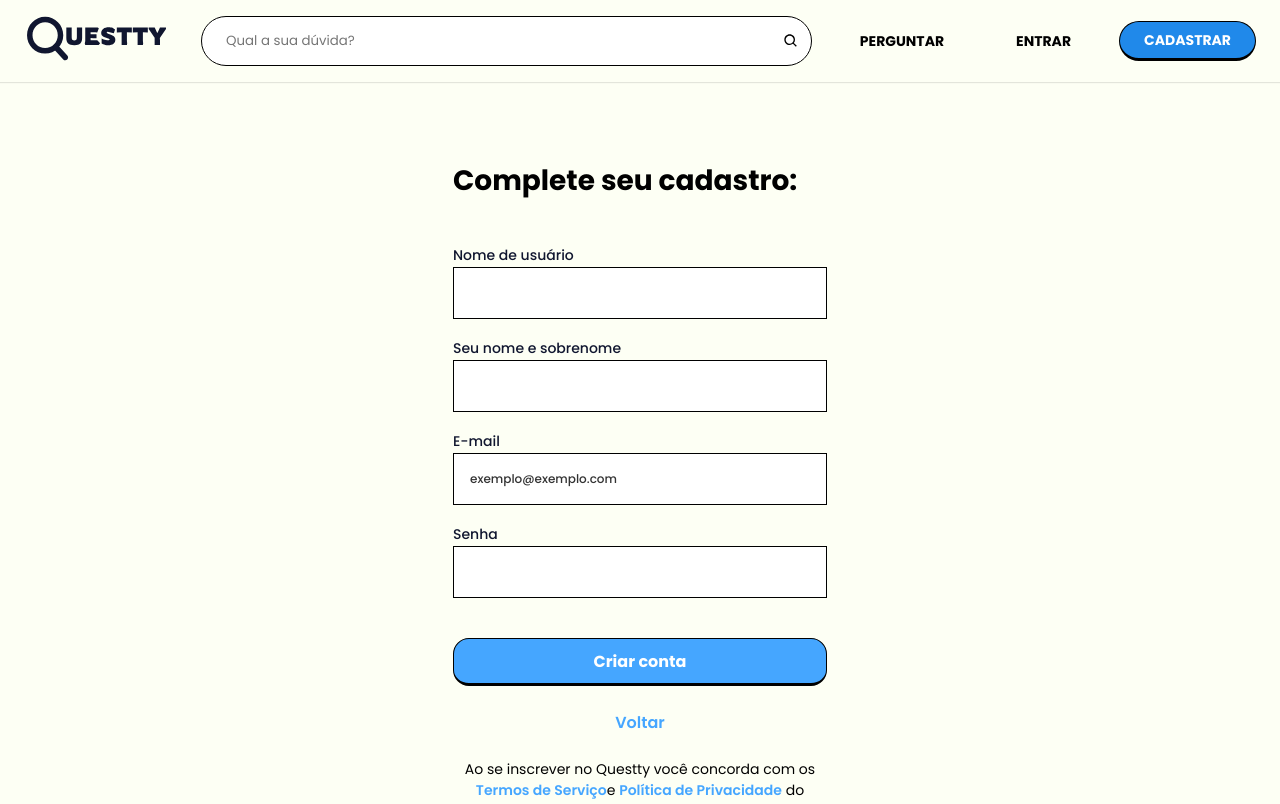
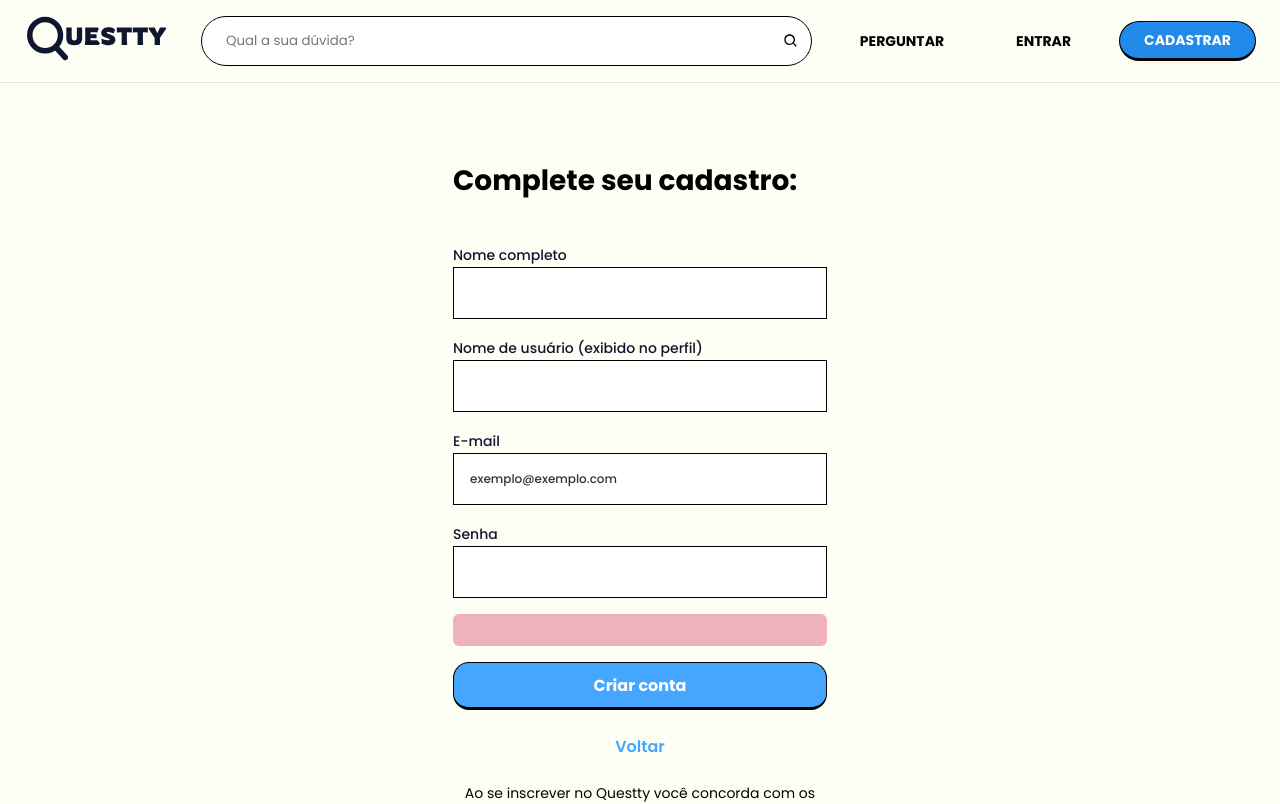
Before and after one commit to joaovrcosta/questty-fronted, a Next.js app: page /signup/register in a window 1280 px wide. Shown: the top 804 px of the page. Built offline with nearby package versions, Linux system fonts and the light colour scheme.

Commit message:
update: added errors display for signUp page

```diff
--- a/src/pages/signup/register/index.tsx
+++ b/src/pages/signup/register/index.tsx
@@ -22,34 +22,28 @@ const registerSchema = zod.object({
     .string()
     .min(3, 'O nome de usuário deve ter no mínimo 3 caracteres')
     .max(22, 'O nome de usuário deve ter no máximo 22 caracteres')
-    .refine((value) => /^[a-z]+$/.test(value), {
-      message: 'O nome de usuário deve conter apenas letras minúsculas',
-      path: ['username'],
-    }),
+    .regex(
+      /^[a-z]+$/,
+      'O nome de usuário deve conter apenas letras minúsculas'
+    ),
   email: zod.string().email('E-mail inválido'),
   password: zod
     .string()
     .min(6, 'A senha deve ter no mínimo 6 caracteres')
     .max(32, 'A senha deve ter no máximo 22 caracteres')
-    .refine((value) => /[A-Z]+/.test(value), {
-      message: 'A senha deve conter pelo menos uma letra maiúscula',
-      path: ['password'],
-    })
-    .refine((value) => /[!@#$%^&*()_+{}\[\]:;<>,.?~\\-]+/.test(value), {
-      message: 'A senha deve conter pelo menos um caractere especial',
-      path: ['password'],
-    })
-    .refine((value) => (value.match(/[0-9]/g) || []).length >= 2, {
-      message: 'A senha deve conter pelo menos dois números',
-      path: ['password'],
-    }),
+    .regex(/[A-Z]+/, 'A senha deve conter pelo menos uma letra maiúscula')
+    .regex(
+      /[!@#$%^&*()_+{}\[\]:;<>,.?~\\-]+/,
+      'A senha deve conter pelo menos um caractere especial'
+    )
+    .regex(/[0-9]+/, 'A senha deve conter pelo menos um número'),
   name: zod.string().min(3, 'O nome deve ter no mínimo 3 caracteres'),
 })
 
 type RegisterFormData = zod.infer<typeof registerSchema>
 
 export default function Register() {
-  const [error, setError] = useState<string | null>(null)
+  const [error, setError] = useState<string | null>('')
   const { register, handleSubmit, watch, formState, setValue } =
     useForm<RegisterFormData>({
       resolver: zodResolver(registerSchema),
@@ -65,7 +59,7 @@ export default function Register() {
 
   const { isSubmitting } = formState
 
-  const handleRegister = async (data: RegisterFormData) => {
+  const onSubmit = async (data: RegisterFormData) => {
     try {
       const { username, email, password, name } = data
 
@@ -75,7 +69,13 @@ export default function Register() {
         password,
         name,
       })
-      await Router.push(`/signin?email=${email}`)
+
+      // Verifique o status da resposta para detectar um erro 409
+      if (response.status === 409) {
+        setError('Usuário ou e-mail já existe')
+      } else {
+        await Router.push(`/signin?email=${email}`)
+      }
     } catch (error) {
       if (axios.isAxiosError(error)) {
         const axiosError = error as AxiosError
@@ -105,14 +105,30 @@ export default function Register() {
           <Heading size="md" color="black" weight="bold">
             Complete seu cadastro:
           </Heading>
-          <S.FormContainer onSubmit={handleSubmit(handleRegister)}>
+          <S.FormContainer onSubmit={handleSubmit(onSubmit)}>
+            <pre>{formState.errors.username?.message}</pre>
             <S.InputContainer>
+              <Input
+                {...register('name')}
+                variant="lg"
+                hug={true}
+                showLabel={true}
+                label="Nome completo"
+                style={{ marginBottom: '1rem' }}
+                border={true}
+                name="name"
+              />
+              {formState.errors.name && (
+                <Text size="sm" style={{ color: '#D20032' }}>
+                  {formState.errors.name.message}
+                </Text>
+              )}
               <Input
                 {...register('username')}
                 variant="lg"
                 hug={true}
                 showLabel={true}
-                label="Nome de usuário"
+                label="Nome de usuário (exibido no perfil)"
                 style={{ marginBottom: '1rem' }}
                 border={true}
                 name="username"
@@ -120,21 +136,6 @@ export default function Register() {
               {formState.errors.username && (
                 <Text size="sm" style={{ color: '#D20032' }}>
                   {formState.errors.username.message}
-                </Text>
-              )}
-              <Input
-                {...register('name')}
-                variant="lg"
-                hug={true}
-                showLabel={true}
-                label="Seu nome e sobrenome"
-                style={{ marginBottom: '1rem' }}
-                border={true}
-                name="name"
-              />
-              {formState.errors.name && (
-                <Text size="sm" style={{ color: '#D20032' }}>
-                  {formState.errors.name.message}
                 </Text>
               )}
               <Input
@@ -159,7 +160,6 @@ export default function Register() {
                 hug={true}
                 showLabel={true}
                 label="Senha"
-                style={{ marginBottom: '1rem' }}
                 border={true}
                 type="password"
               />
@@ -169,6 +169,18 @@ export default function Register() {
                 </Text>
               )}
             </S.InputContainer>
+
+            <S.ErrorContainer>
+              {error && (
+                <div style={{ color: 'red' }}>
+                  <Text size="sm" color="danger_500">
+                    {error === 'E-mail already exists'
+                      ? 'Usuário ou e-mail já existe'
+                      : error}
+                  </Text>
+                </div>
+              )}
+            </S.ErrorContainer>
 
             <S.ButtonContainer>
               {isSubmitting ? (
--- a/src/services/api.ts
+++ b/src/services/api.ts
@@ -1,8 +1,8 @@
 import axios from 'axios'
 
 const api = axios.create({
-  baseURL: 'https://questty-api.onrender.com',
-  // baseURL: 'http://127.0.0.1:3333',
+  // baseURL: 'https://questty-api.onrender.com',
+  baseURL: 'http://127.0.0.1:3333',
 })
 
 export default api
--- a/src/styles/pages/register.ts
+++ b/src/styles/pages/register.ts
@@ -28,7 +28,11 @@ export const FormContainer = styled.form``
 
 export const InputContainer = styled.div`
   margin-top: 2.5rem;
-  margin-bottom: 1.5rem;
+  margin-bottom: 1rem;
+
+  @media (max-width: 440px) {
+    margin-top: 1.5rem;
+  }
 `
 
 export const TermsAndPolicies = styled(Text)`
@@ -123,3 +127,8 @@ export const Terms = styled(Link)`
     color: ${({ theme }) => theme.colors.blue_550};
   }
 `
+export const ErrorContainer = styled.div`
+  background-color: rgba(210, 0, 50, 0.3);
+  border-radius: 6px;
+  padding: 1rem;
+`
```
